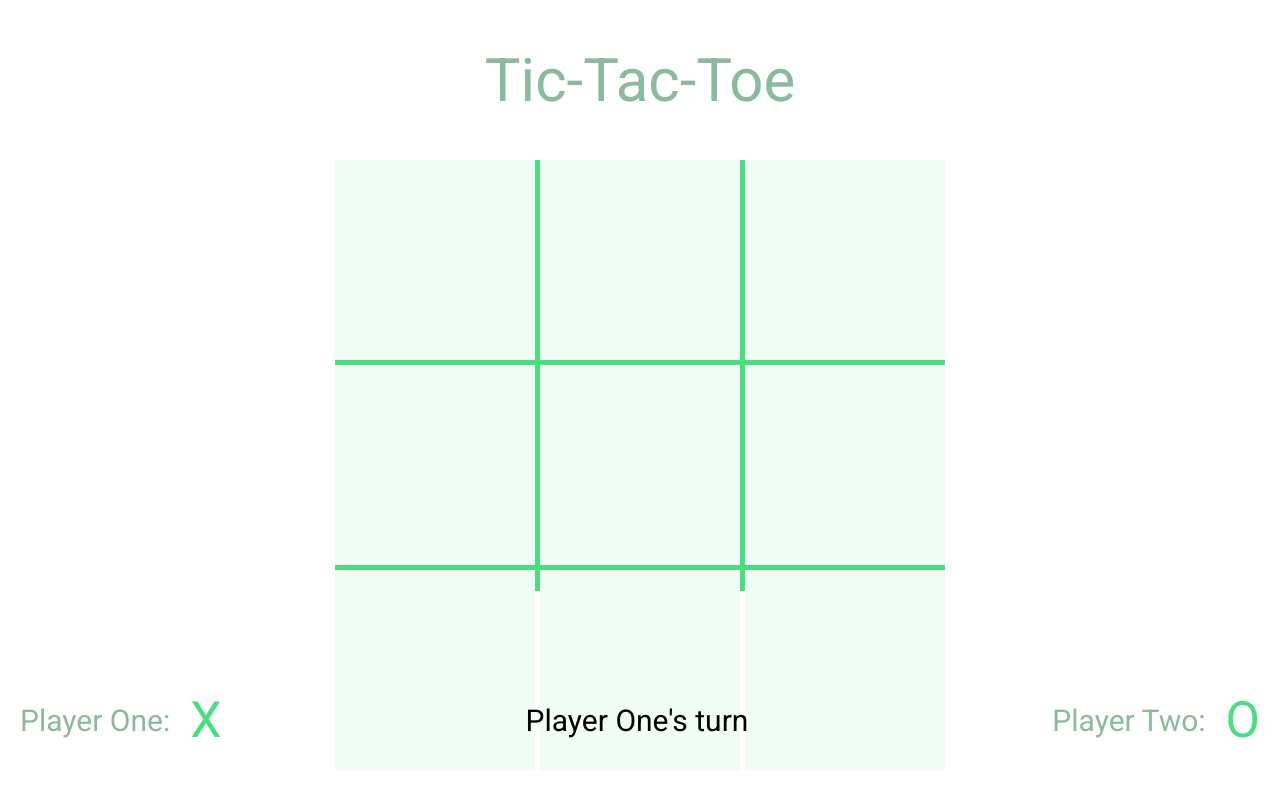
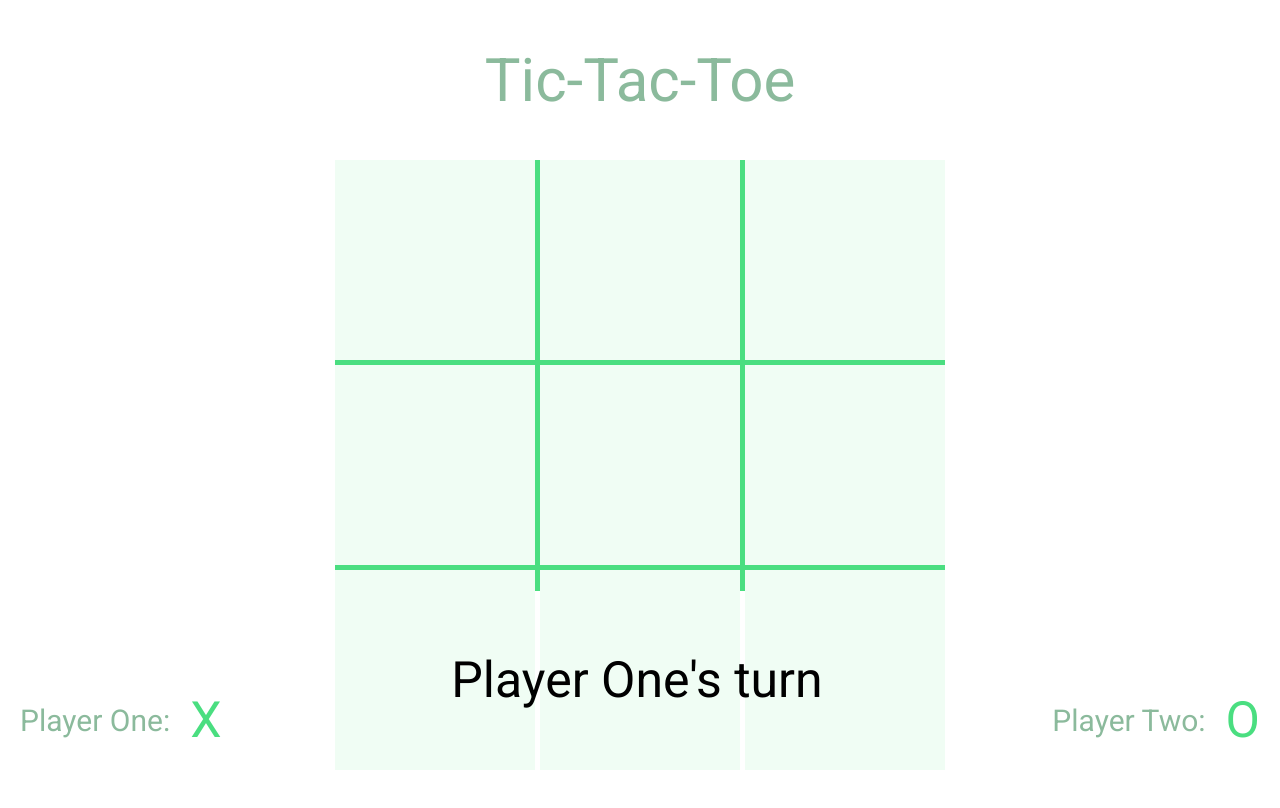
Before and after one commit to v-sudo29/tic-tac-toe, a plain HTML site: page index.html in a window 1280 px wide. Both pictures are taken after a click on the button "Start Game". Drawn offline with Linux system fonts and the light colour scheme.

Commit message:
Style announcer

```diff
--- a/style.css
+++ b/style.css
@@ -127,3 +127,10 @@ body {
 .start-button {
   padding: 20px 47px;
 }
+
+.announcer {
+  position: relative;
+  bottom: 40px;
+  font-size: 50px;
+  font-weight: 400;
+}
```
